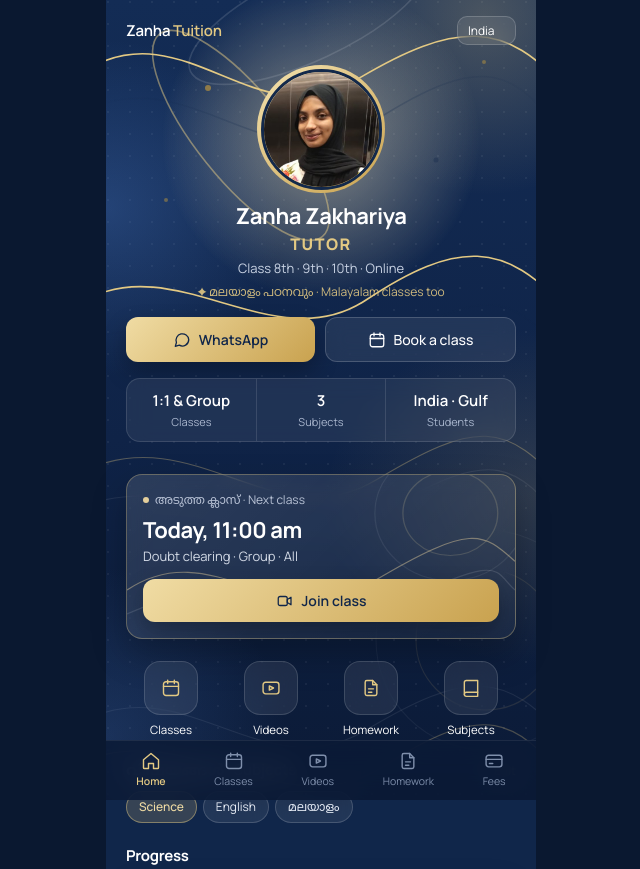
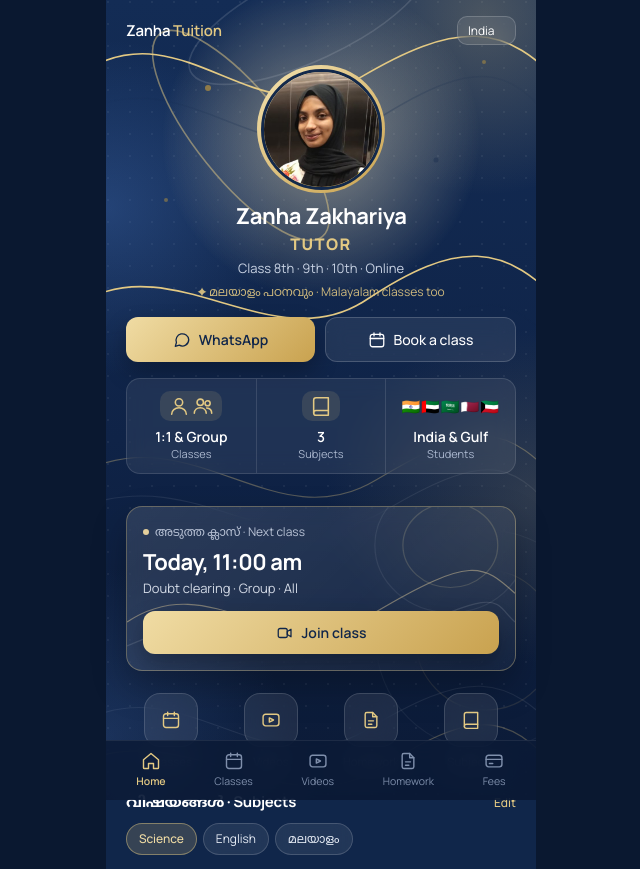
Before and after one commit to shanirmangattayil-cmd/zanha-tuition, a plain HTML site: page index.html in a window 1280 px wide. Shown: the top 869 px of the page, without its empty margins (319-959 px from the left). Drawn offline with Linux system fonts and the light colour scheme.

Commit message:
Icons and country flags in profile facts row
Co-Authored-By: Claude Opus 5.5 <noreply@anthropic.com>
Claude-Session: https://claude.ai/code/session_014HC7mzWJr24m5i1DEHhGWL

```diff
--- a/index.html
+++ b/index.html
@@ -167,6 +167,12 @@ meta{}
 .profile .tutor{font-size:16px;font-weight:800;color:#e3c983;letter-spacing:1.5px;text-transform:uppercase;margin-top:2px}
 .profile .role{margin-top:4px;font-size:13px;color:#c9d3e4}
 .profile .role2{margin-top:6px;font-size:12px;color:#e3c983;opacity:.9}
+.facts div{display:flex;flex-direction:column;align-items:center;padding:12px 4px}
+.fi{display:flex;gap:2px;align-items:center;justify-content:center;height:30px;width:auto;margin-bottom:6px;color:#e3c983}
+.fi svg.i{width:22px;height:22px}
+.fi:not(.flags){background:rgba(227,201,131,.12);border-radius:10px;padding:0 8px}
+.facts .fi{color:#e3c983}.fi.flags{font-size:15px;letter-spacing:1px;white-space:nowrap}
+.facts b{font-size:14px}
 </style>
 </head>
 <body>
@@ -208,9 +214,9 @@ meta{}
    <button class="btn ghost" onclick="go('join')"><svg class="i" data-i="cal"></svg>Book a class</button>
   </div>
   <div class="facts">
-   <div><b>1:1 & Group</b><span>Classes</span></div>
-   <div><b id="subCount">3</b><span>Subjects</span></div>
-   <div><b>India · Gulf</b><span>Students</span></div>
+   <div><span class="fi"><svg class="i" data-i="user"></svg><svg class="i" data-i="users"></svg></span><b>1:1 & Group</b><span>Classes</span></div>
+   <div><span class="fi"><svg class="i" data-i="book"></svg></span><b id="subCount">3</b><span>Subjects</span></div>
+   <div><span class="fi flags">🇮🇳🇦🇪🇸🇦🇶🇦🇰🇼</span><b>India & Gulf</b><span>Students</span></div>
   </div>
  </div>
  </div>
@@ -366,7 +372,7 @@ meta{}
 <div class="modal" id="modal" onclick="if(event.target==this)closeV()"><div class="mbox"><video id="player" controls playsinline></video><div style="padding:14px"><b id="ptitle"></b><p id="psub" style="font-size:12px;color:var(--m);margin-top:2px"></p><button class="btn ghost" style="width:100%;margin-top:12px" onclick="closeV()">Close</button></div></div></div>
 </div>
 <script>
-const I={home:'<path d="M3 10.5 12 3l9 7.5V20a1 1 0 0 1-1 1h-5v-6H9v6H4a1 1 0 0 1-1-1z"/>',cal:'<rect x="3" y="4.5" width="18" height="16.5" rx="3"/><path d="M8 2.5v4M16 2.5v4M3 10h18"/>',play:'<rect x="2.5" y="5" width="19" height="14" rx="3"/><path d="m10 9.5 5 2.5-5 2.5z"/>',note:'<path d="M14 3H7a2 2 0 0 0-2 2v14a2 2 0 0 0 2 2h10a2 2 0 0 0 2-2V8z"/><path d="M14 3v5h5M9 13h6M9 17h4"/>',card:'<rect x="2.5" y="5" width="19" height="14" rx="3"/><path d="M2.5 10h19M6.5 15h4"/>',book:'<path d="M4 19.5A2.5 2.5 0 0 1 6.5 17H20V3H6.5A2.5 2.5 0 0 0 4 5.5z"/><path d="M4 19.5A2.5 2.5 0 0 0 6.5 22H20v-5"/>',chat:'<path d="M21 11.5a8.5 8.5 0 0 1-12.6 7.4L3 20.5l1.6-5.2A8.5 8.5 0 1 1 21 11.5z"/>',video:'<path d="m15 10 5-3v10l-5-3z"/><rect x="3" y="6" width="12" height="12" rx="2.5"/>',plus:'<path d="M12 5v14M5 12h14"/>',x:'<path d="M6 6l12 12M18 6 6 18"/>'};
+const I={home:'<path d="M3 10.5 12 3l9 7.5V20a1 1 0 0 1-1 1h-5v-6H9v6H4a1 1 0 0 1-1-1z"/>',cal:'<rect x="3" y="4.5" width="18" height="16.5" rx="3"/><path d="M8 2.5v4M16 2.5v4M3 10h18"/>',play:'<rect x="2.5" y="5" width="19" height="14" rx="3"/><path d="m10 9.5 5 2.5-5 2.5z"/>',note:'<path d="M14 3H7a2 2 0 0 0-2 2v14a2 2 0 0 0 2 2h10a2 2 0 0 0 2-2V8z"/><path d="M14 3v5h5M9 13h6M9 17h4"/>',card:'<rect x="2.5" y="5" width="19" height="14" rx="3"/><path d="M2.5 10h19M6.5 15h4"/>',book:'<path d="M4 19.5A2.5 2.5 0 0 1 6.5 17H20V3H6.5A2.5 2.5 0 0 0 4 5.5z"/><path d="M4 19.5A2.5 2.5 0 0 0 6.5 22H20v-5"/>',chat:'<path d="M21 11.5a8.5 8.5 0 0 1-12.6 7.4L3 20.5l1.6-5.2A8.5 8.5 0 1 1 21 11.5z"/>',video:'<path d="m15 10 5-3v10l-5-3z"/><rect x="3" y="6" width="12" height="12" rx="2.5"/>',plus:'<path d="M12 5v14M5 12h14"/>',x:'<path d="M6 6l12 12M18 6 6 18"/>',user:'<circle cx="12" cy="8" r="4"/><path d="M4 21c0-4 3.6-7 8-7s8 3 8 7"/>',users:'<circle cx="9" cy="8" r="3.5"/><path d="M2.5 20c0-3.6 2.9-6 6.5-6s6.5 2.4 6.5 6"/><circle cx="17" cy="9" r="2.8"/><path d="M16 14.2c3 .2 5.5 2.3 5.5 5.8"/>'};
 document.querySelectorAll('svg[data-i]').forEach(s=>{s.setAttribute('viewBox','0 0 24 24');s.innerHTML=I[s.dataset.i]});
 const TZ=[['Asia/Kolkata','India'],['Asia/Dubai','UAE'],['Asia/Riyadh','Saudi'],['Asia/Qatar','Qatar'],['Asia/Kuwait','Kuwait']];let tz='Asia/Kolkata';
 document.querySelectorAll('select.tz').forEach(s=>s.innerHTML=TZ.map(([v,n])=>`<option value="${v}">${n}</option>`).join(''));
```
